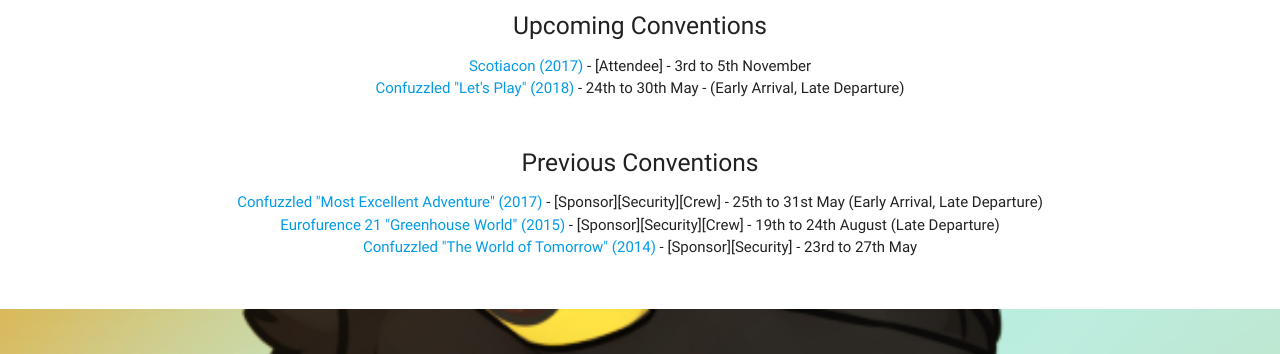
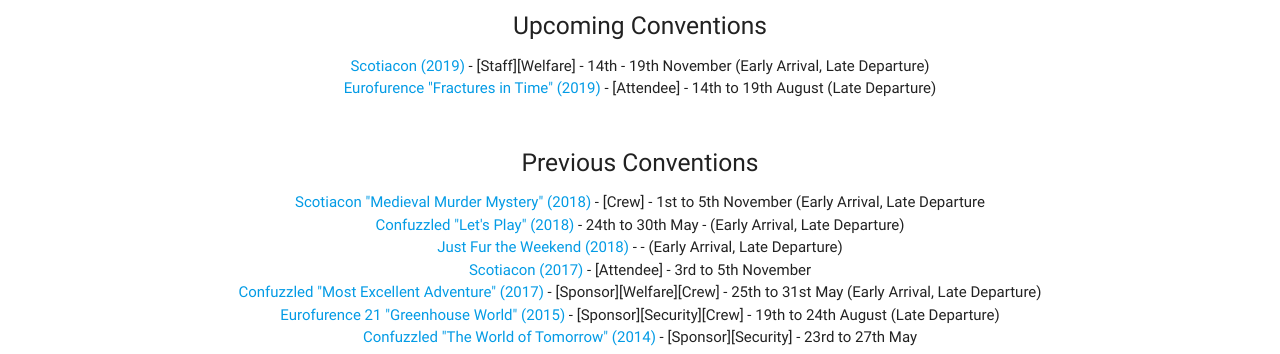
Before and after one commit to nightpaws/wuff.tech, a plain HTML site: page index.html in a window 1280 px wide. Shown: the part 1511-1865 px from the top of the page. Drawn offline with nearby package versions, Linux system fonts and the light colour scheme.

Commit message:
updating con attendance
 Committer: Nightpaws <nightpaws@users.noreply.github.com>

```diff
--- a/index.html
+++ b/index.html
@@ -9,29 +9,6 @@
     <link href="css/materialize.css" type="text/css" rel="stylesheet" media="screen,projection"/>
     <link href="css/style.css" type="text/css" rel="stylesheet" media="screen,projection"/>
     <meta name="google-site-verification" content="8dPXXQfKxBfSmW-aNWvARhdIdPWmdLApA8sQK_mgFRk"/>
-    <!-- Piwik -->
-    <script type="text/javascript">
-        var _paq = _paq || [];
-        // tracker methods like "setCustomDimension" should be called before "trackPageView"
-        _paq.push(["setDocumentTitle", document.domain + "/" + document.title]);
-        _paq.push(["setCookieDomain", "*.wuff.tech"]);
-        _paq.push(["setDomains", ["*.wuff.tech"]]);
-        _paq.push(['trackPageView']);
-        _paq.push(['enableLinkTracking']);
-        (function () {
-            var u = "//piwik.wuff.tech/";
-            _paq.push(['setTrackerUrl', u + 'piwik.php']);
-            _paq.push(['setSiteId', '1']);
-            var d = document, g = d.createElement('script'), s = d.getElementsByTagName('script')[0];
-            g.type = 'text/javascript';
-            g.async = true;
-            g.defer = true;
-            g.src = u + 'piwik.js';
-            s.parentNode.insertBefore(g, s);
-        })();
-    </script>
-    <noscript><p><img src="//piwik.wuff.tech/piwik.php?idsite=1&rec=1" style="border:0;" alt=""/></p></noscript>
-    <!-- End Piwik Code -->
 </head>
 <body>
 <!-- Header Bar/sidebar -->
@@ -144,13 +121,17 @@
                 <h5>Upcoming Conventions</h5>
                 <p class="left-align light">
                 <ul>
-                	<li><a href="http://www.scotiacon.org.uk/">Scotiacon (2017)</a> - [Attendee] - 3rd to 5th November</li>
-                	<li><a href="https://2018.confuzzled.org.uk/">Confuzzled "Let's Play" (2018)</a> - 24th to 30th May - (Early Arrival, Late Departure)</li>
+                	<li><a href="http://www.scotiacon.org.uk/">Scotiacon (2019)</a> - [Staff][Welfare] - 14th - 19th November (Early Arrival, Late Departure)</li>
+                	<li><a href="https://eurofurence.org.uk/">Eurofurence "Fractures in Time" (2019)</a> - [Attendee] - 14th to 19th August (Late Departure)</li>
                 </ul>
                 <br/>
                 <h5>Previous Conventions</h5>
                 <ul>
-                	<li><a href="https://2017.confuzzled.org.uk/">Confuzzled "Most Excellent Adventure" (2017)</a> - [Sponsor][Security][Crew] - 25th to 31st May (Early Arrival, Late Departure)</li>
+                    <li><a href="http://www.scotiacon.org.uk/">Scotiacon "Medieval Murder Mystery" (2018)</a> - [Crew] - 1st to 5th November (Early Arrival, Late Departure</li>
+                    <li><a href="https://2018.confuzzled.org.uk/">Confuzzled "Let's Play" (2018)</a> - 24th to 30th May - (Early Arrival, Late Departure)</li>
+                    <li><a href="https://jftw.org/our-story/jftw-2018/">Just Fur the Weekend (2018)</a> - - (Early Arrival, Late Departure)</li>
+                    <li><a href="http://www.scotiacon.org.uk/">Scotiacon (2017)</a> - [Attendee] - 3rd to 5th November</li>
+                    <li><a href="https://2017.confuzzled.org.uk/">Confuzzled "Most Excellent Adventure" (2017)</a> - [Sponsor][Welfare][Crew] - 25th to 31st May (Early Arrival, Late Departure)</li>
                     <li><a href="http://archive.eurofurence.org/EF21/">Eurofurence 21 "Greenhouse World" (2015)</a> - [Sponsor][Security][Crew] - 19th to 24th August (Late Departure)</li>
                     <li><a href="http://2014.confuzzled.org.uk/intro/">Confuzzled "The World of Tomorrow" (2014)</a> - [Sponsor][Security] - 23rd to 27th May</li>
                 </ul>
```
